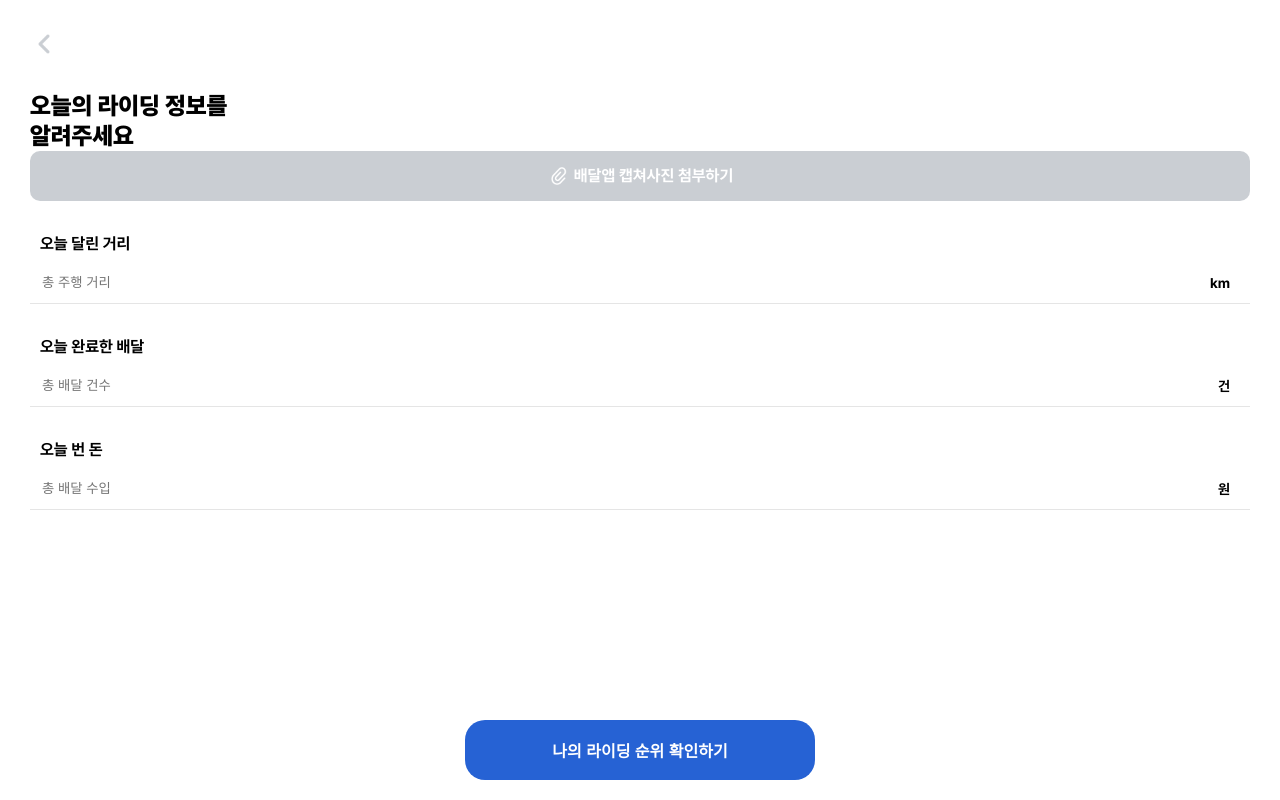
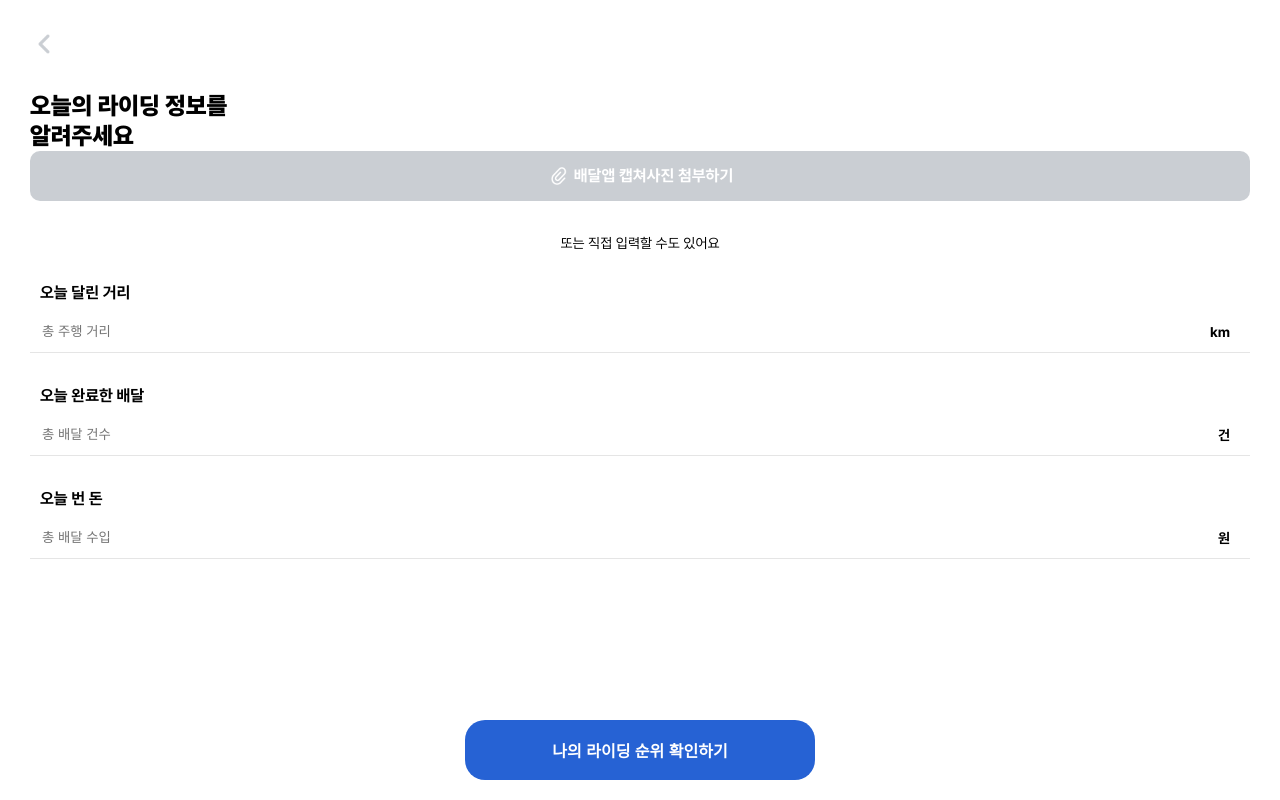
Before and after one commit to minuxx/otto-client-web, a React (Create React App) app: page / in a window 1280 px wide. Built offline with nearby package versions, Linux system fonts and the light colour scheme; the HTML template or start-up script is replaced by a standard one.

Commit message:
add: 이미지 파일 input 태그 버튼뷰 안에 삽입

```diff
--- a/src/components/RidingPictureButton.js
+++ b/src/components/RidingPictureButton.js
@@ -20,6 +20,16 @@ const Button = styled.div`
         height: 22px;
         margin-right: 5px;
     }
+
+    & > label {
+        display: flex;
+        height: 100%;
+        align-items: center;
+    }
+
+    & > input {
+        display: none;
+    }
 `
 
 function RidingPictureButton() {
@@ -27,7 +37,9 @@ function RidingPictureButton() {
     return (
         <Button>
             <img src={PictureAttach} alt="pictureAttach"/>
-            <div>배달앱 캡쳐사진 첨부하기</div>
+            <label htmlFor="riding-picture">배달앱 캡쳐사진 첨부하기</label>
+
+            <input id="riding-picture" type="file" accept="image/jpg, image/png, image/jpeg" />
         </Button>
     )
 }
--- a/src/views/RidingInfo.js
+++ b/src/views/RidingInfo.js
@@ -18,6 +18,14 @@ const Title = styled.div`
   margin-top: 30px;
 `
 
+const DivisionText = styled.div`
+    display: flex;
+    justify-content: center;
+    font-size: 14px;
+
+    margin-top: 35px;
+`
+
 function RidingInfo() {
   const {setState} = useContext(GlobalContext)
 
@@ -30,6 +38,7 @@ function RidingInfo() {
         </Title>
 
         <RidingPictureButton/>
+        <DivisionText>또는 직접 입력할 수도 있어요</DivisionText>
 
         <RidingInfoInput inputSetting={{label: '오늘 달린 거리', hint: '총 주행 거리', unit: 'km'}}/>
         <RidingInfoInput inputSetting={{label: '오늘 완료한 배달', hint: '총 배달 건수', unit: '건'}}/>
```
